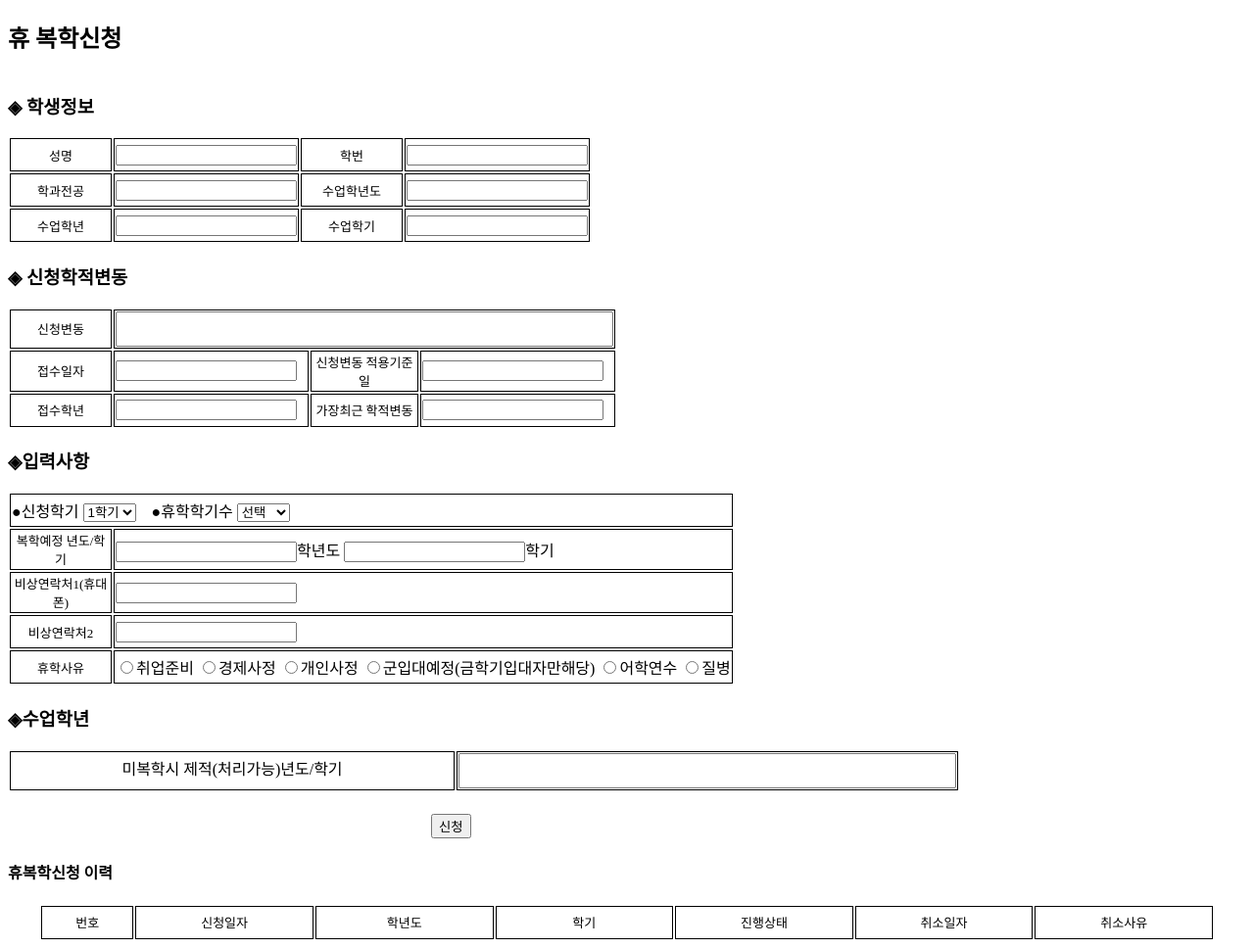
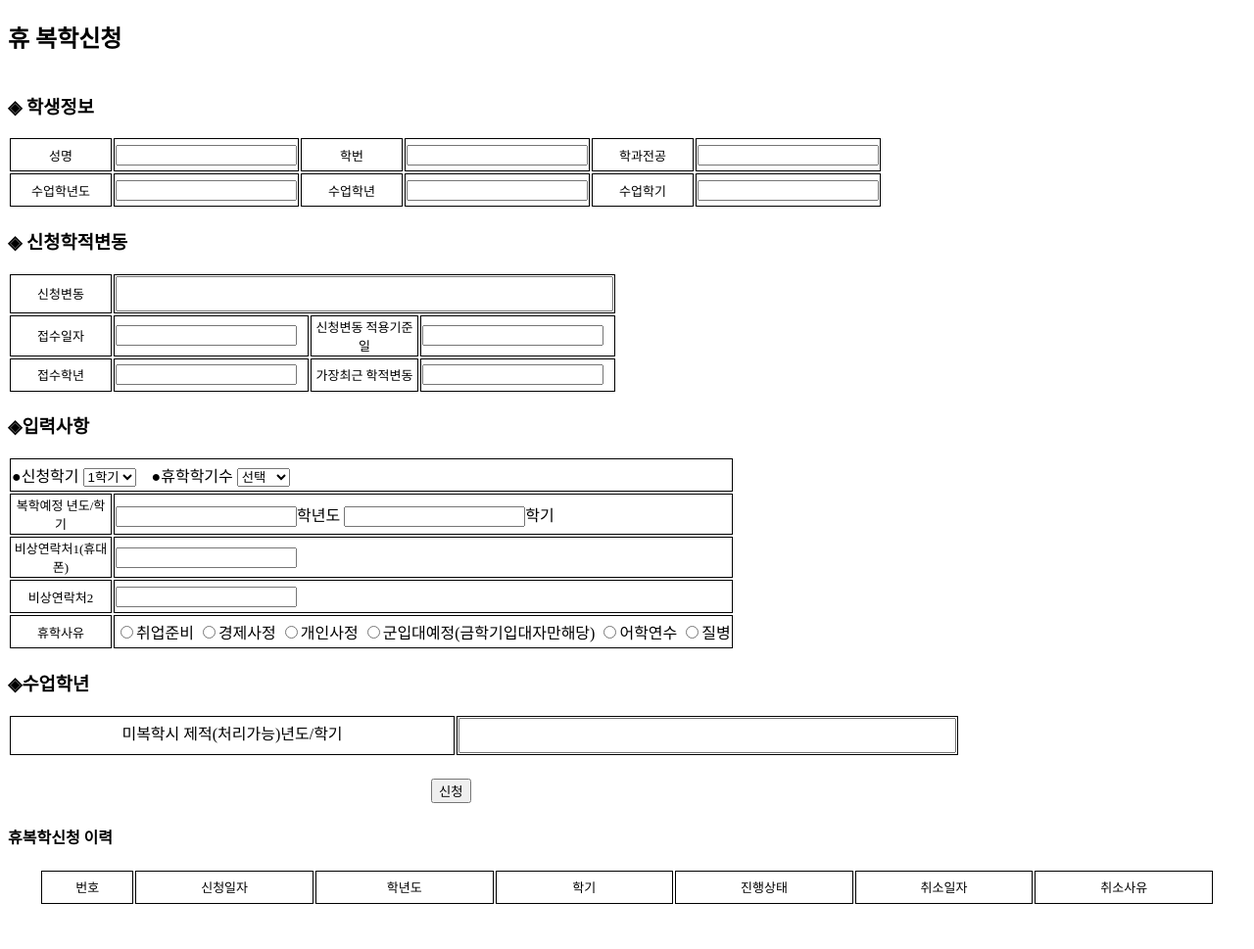
Before and after one commit to kchulpan/teamproject, a Java web app: template webapp/WEB-INF/views/mpage/absence.jsp in a window 1280 px wide. Shown: the whole page at 98% size. After the commit the page ends 923 px from the top, so only its background shows below. Run offline with Spring Boot 4, a stand-in JSP engine, Linux system fonts and the light colour scheme; the template is opened without the code that fills it, so the values that code supplies are empty; the project's own start-up code is not run, and a stand-in starts its controllers and pages.

Commit message:
휴복학페이지 약간수정

```diff
--- a/webapp/WEB-INF/views/mpage/absence.jsp
+++ b/webapp/WEB-INF/views/mpage/absence.jsp
@@ -23,14 +23,12 @@
 				<td><input type="text" /></td>
 				<td><div class="div1">학번</div></td>
 				<td><input type="text" /></td>
-			</tr>
-			<tr>
 				<td><div class="div1">학과전공</div></td>
-				<td><input type="text" /></td>
-				<td><div class="div1">수업학년도</div></td>
 				<td><input type="text" /></td>
 			</tr>
 			<tr>
+				<td><div class="div1">수업학년도</div></td>
+				<td><input type="text" /></td>
 				<td><div class="div1">수업학년</div></td>
 				<td><input type="text" /></td>
 				<td><div class="div1">수업학기</div></td>
```
